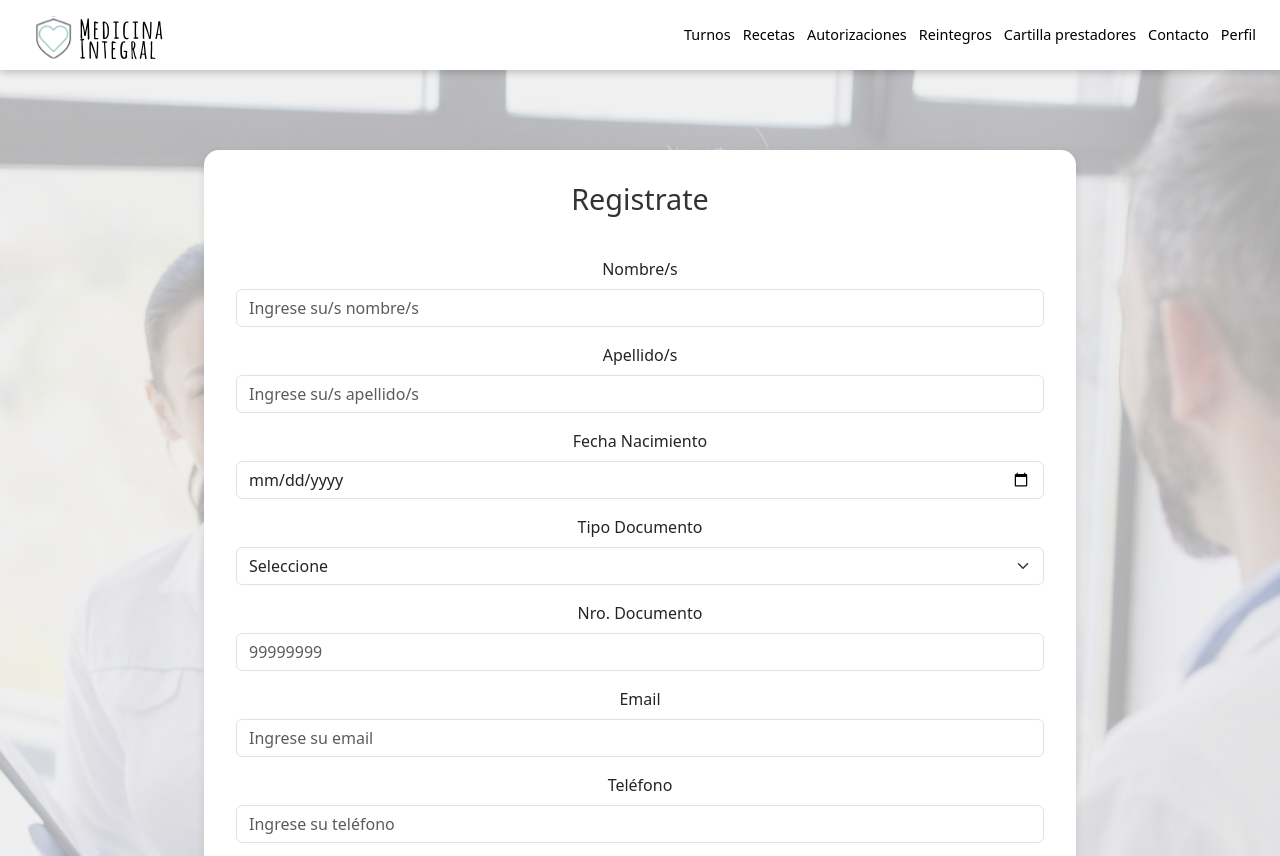
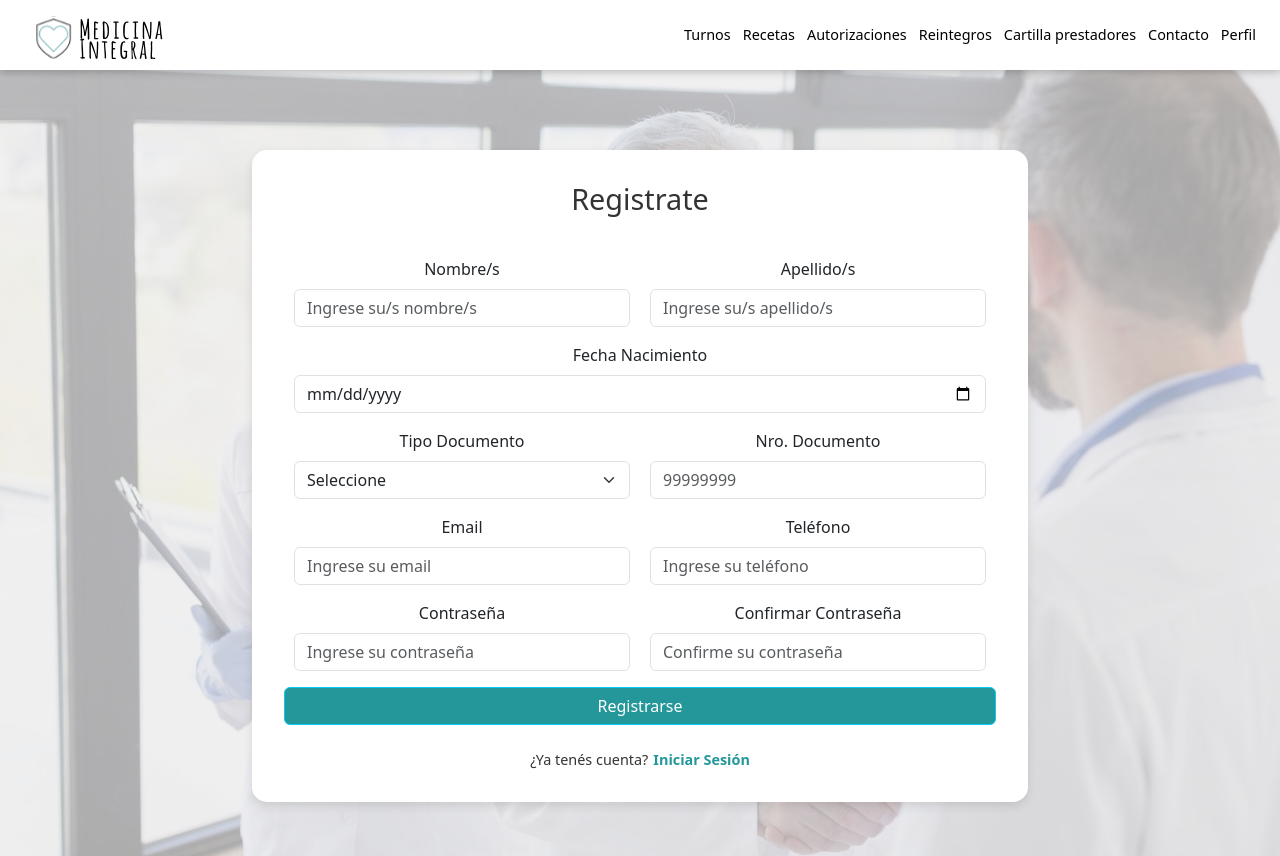
Before and after one commit to DesApp-2025c2-Grupo-8/Afiliados-FrontEnd, a React (Vite) app: page /registro in a window 1280 px wide. Shown: the top 856 px of the page. Built offline with nearby package versions, Linux system fonts and the light colour scheme.

Commit message:
arreglo registro

```diff
--- a/src/Screens/Registrarse/Registrate.jsx
+++ b/src/Screens/Registrarse/Registrate.jsx
@@ -24,8 +24,8 @@ const Registro = () => {
             <div className={styles.registroBox}>
               <h2>Registrate</h2>
 
-              <Form onSubmit={handleSubmit}>
-                <Form.Group controlId="nombre">
+              <Form onSubmit={handleSubmit} className={styles.formRegistro}>
+                <Form.Group controlId="nombre" className={styles.formGroup}>
                   <Form.Label>Nombre/s</Form.Label>
                   <Form.Control
                     type="text"
@@ -34,7 +34,7 @@ const Registro = () => {
                   />
                 </Form.Group>
 
-                <Form.Group controlId="apellido">
+                <Form.Group controlId="apellido" className={styles.formGroup}>
                   <Form.Label>Apellido/s</Form.Label>
                   <Form.Control
                     type="text"
@@ -43,12 +43,12 @@ const Registro = () => {
                   />
                 </Form.Group>
 
-                <Form.Group controlId="fechaNac">
+                <Form.Group controlId="fechaNac" className={styles.formGroupFecha}>
                   <Form.Label>Fecha Nacimiento</Form.Label>
                   <Form.Control type="date" required />
                 </Form.Group>
 
-                <Form.Group controlId="tipoDoc">
+                <Form.Group controlId="tipoDoc" className={styles.formGroup}>
                   <Form.Label>Tipo Documento</Form.Label>
                   <Form.Select required>
                     <option value="">Seleccione</option>
@@ -58,7 +58,7 @@ const Registro = () => {
                   </Form.Select>
                 </Form.Group>
 
-                <Form.Group controlId="nroDoc">
+                <Form.Group controlId="nroDoc" className={styles.formGroup}>
                   <Form.Label>Nro. Documento</Form.Label>
                   <Form.Control
                     type="number"
@@ -67,7 +67,7 @@ const Registro = () => {
                   />
                 </Form.Group>
 
-                <Form.Group controlId="email">
+                <Form.Group controlId="email" className={styles.formGroup}>
                   <Form.Label>Email</Form.Label>
                   <Form.Control
                     type="email"
@@ -76,7 +76,7 @@ const Registro = () => {
                   />
                 </Form.Group>
 
-                <Form.Group controlId="telefono">
+                <Form.Group controlId="telefono" className={styles.formGroup}>
                   <Form.Label>Teléfono</Form.Label>
                   <Form.Control
                     type="tel"
@@ -85,7 +85,7 @@ const Registro = () => {
                   />
                 </Form.Group>
 
-                <Form.Group controlId="password">
+                <Form.Group controlId="password" className={styles.formGroup}>
                   <Form.Label>Contraseña</Form.Label>
                   <Form.Control
                     type="password"
@@ -94,7 +94,7 @@ const Registro = () => {
                   />
                 </Form.Group>
 
-                <Form.Group controlId="confirmPassword">
+                <Form.Group controlId="confirmPassword" className={styles.formGroup}>
                   <Form.Label>Confirmar Contraseña</Form.Label>
                   <Form.Control
                     type="password"
@@ -109,7 +109,7 @@ const Registro = () => {
                   onClick={() => navigate("/login")}
                   className={`${styles.btnRegistrar} w-100 mt-3`}
                 >
-                  Registrar
+                  Registrarse
                 </Button>
               </Form>
 
--- a/src/Screens/Registrarse/Registrate.module.css
+++ b/src/Screens/Registrarse/Registrate.module.css
@@ -14,13 +14,29 @@
 .justifyContentCenter{
   width: 70%;
   min-width: 600px;
-  max-width: 1200px;
+  max-width: 800px;
 }
 
 .colCenter{
   width: 100%;
 }
 
+.formRegistro{
+  display: flex;
+  flex-wrap: wrap;
+  /* gap: 12px; */
+  justify-content: space-between;
+}
+
+.formGroup{
+  padding: 0 10px;
+  width: 50%;
+}
+
+.formGroupFecha{
+  padding: 0 10px;
+  width: 100%;
+}
 
 .registroBox {
   background-color: #ffffff;
```
